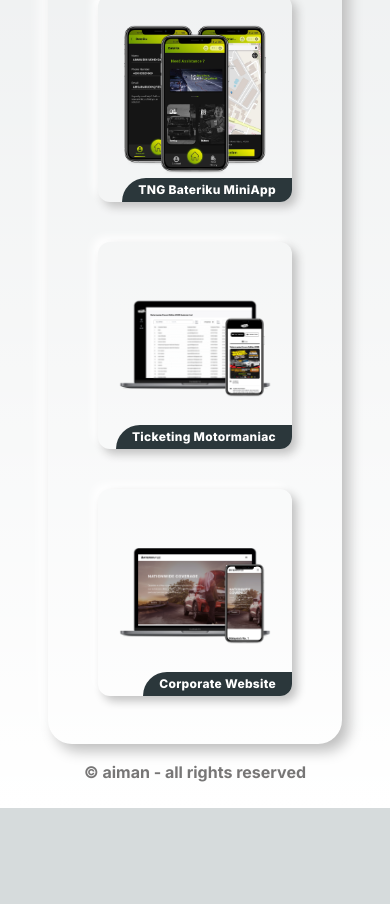
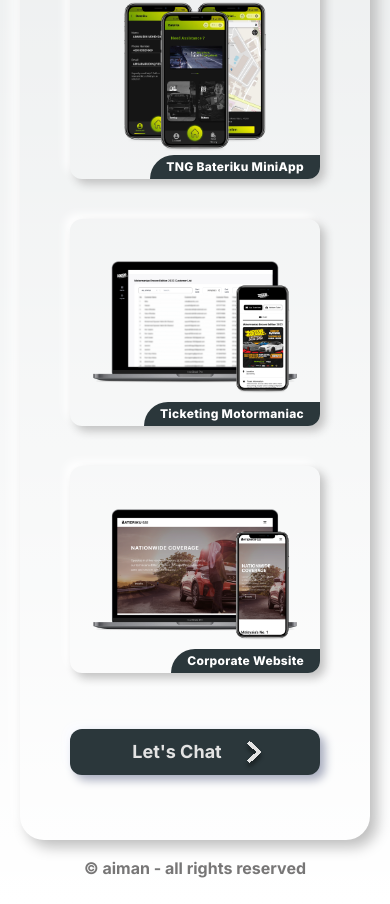
Before and after one commit to evoaiman/aiman_portfolio, a Next.js app: page / in a window 390 px wide. Shown: the part 1432-2336 px from the top of the page. Before the commit the page ends 2240 px from the top, so only its background shows below. Built offline with nearby package versions, Linux system fonts and the light colour scheme.

Commit message:
modified:   src/app/page.tsx

```diff
--- a/src/app/page.tsx
+++ b/src/app/page.tsx
@@ -18,7 +18,7 @@
           </div>
         </a>
         {/* Logo */}
-        <div className="logo-btn relative flex h-28 w-32 items-end justify-center rounded-b-full bg-neutral-200 pb-6 shadow">
+        <div className="logo-btn relative flex h-28 w-32 items-end justify-center rounded-b-full pb-6 shadow">
           <div className="h-16 w-20">
             <svg
               width={89}
@@ -526,7 +526,7 @@
         </a>
       </div>
       {/* Main Content */}
-      <div className="flex h-full w-full flex-col gap-11 px-12 max-w-screen-xl md:mt-0 mt-[66px]">
+      <div className="flex h-full w-full flex-col gap-11 md:px-12 px-[20px] md:max-w-screen-xl md:mt-0 mt-[66px] max-w-[520px]">
         {/* First Row */}
         <div className="flex h-full w-full gap-[39px] md:flex-row flex-col">
           {/* About Container */}
@@ -2069,6 +2069,71 @@
               </div>
             </div>
           </div>
+          {/* Get In Touch Button Mobile */}
+          <a
+            href="mailto:aiman_saharudin@yahoo.com"
+            className="bg-[rgba(43, 55, 59, 1)] in-touch-btn flex flex-row items-center justify-center mb-[45px] gap-3 rounded-xl bg-[#2B373B] px-5 py-1 pr-1 text-lg font-bold text-[#E3E3E3] md:hidden"
+          >
+            Let&apos;s Chat
+            {/* Arrow Icon */}
+            <div className="flex items-center justify-center">
+              <svg
+                width={40}
+                height={38}
+                viewBox="0 0 40 38"
+                fill="none"
+                xmlns="http://www.w3.org/2000/svg"
+              >
+                <g filter="url(#filter0_d_242_680)">
+                  <path
+                    d="M15.8543 28.6508L26.5103 19L15.8543 9.34916L14.4888 10.5858L22.9433 18.2595C23.1522 18.4491 23.2713 18.718 23.2713 19C23.2713 19.282 23.1522 19.5509 22.9433 19.7405L14.4888 27.4142L15.8543 28.6508Z"
+                    stroke="#E3E3E3"
+                    strokeWidth={2}
+                    strokeLinecap="round"
+                    strokeLinejoin="round"
+                    shapeRendering="crispEdges"
+                  />
+                </g>
+                <defs>
+                  <filter
+                    id="filter0_d_242_680"
+                    x={9}
+                    y={8}
+                    width={23}
+                    height={30}
+                    filterUnits="userSpaceOnUse"
+                    colorInterpolationFilters="sRGB"
+                  >
+                    <feFlood floodOpacity={0} result="BackgroundImageFix" />
+                    <feColorMatrix
+                      in="SourceAlpha"
+                      type="matrix"
+                      values="0 0 0 0 0 0 0 0 0 0 0 0 0 0 0 0 0 0 127 0"
+                      result="hardAlpha"
+                    />
+                    <feOffset dy={4} />
+                    <feGaussianBlur stdDeviation={2} />
+                    <feComposite in2="hardAlpha" operator="out" />
+                    <feColorMatrix
+                      type="matrix"
+                      values="0 0 0 0 0 0 0 0 0 0 0 0 0 0 0 0 0 0 0.25 0"
+                    />
+                    <feBlend
+                      mode="normal"
+                      in2="BackgroundImageFix"
+                      result="effect1_dropShadow_242_680"
+                    />
+                    <feBlend
+                      mode="normal"
+                      in="SourceGraphic"
+                      in2="effect1_dropShadow_242_680"
+                      result="shape"
+                    />
+                  </filter>
+                </defs>
+              </svg>
+            </div>
+          </a>
         </div>
       </div>
       {/* Copyright */}
```
